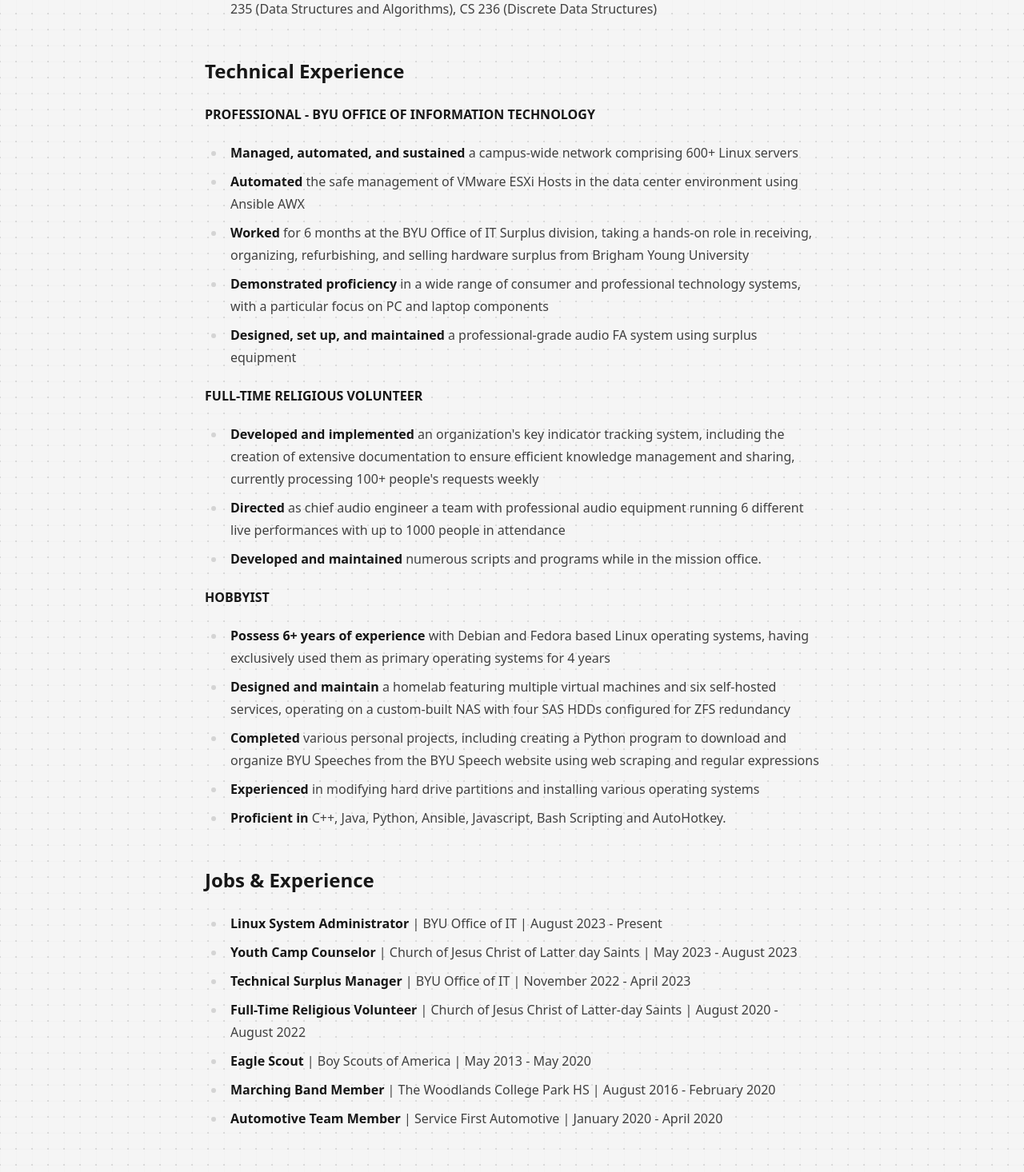
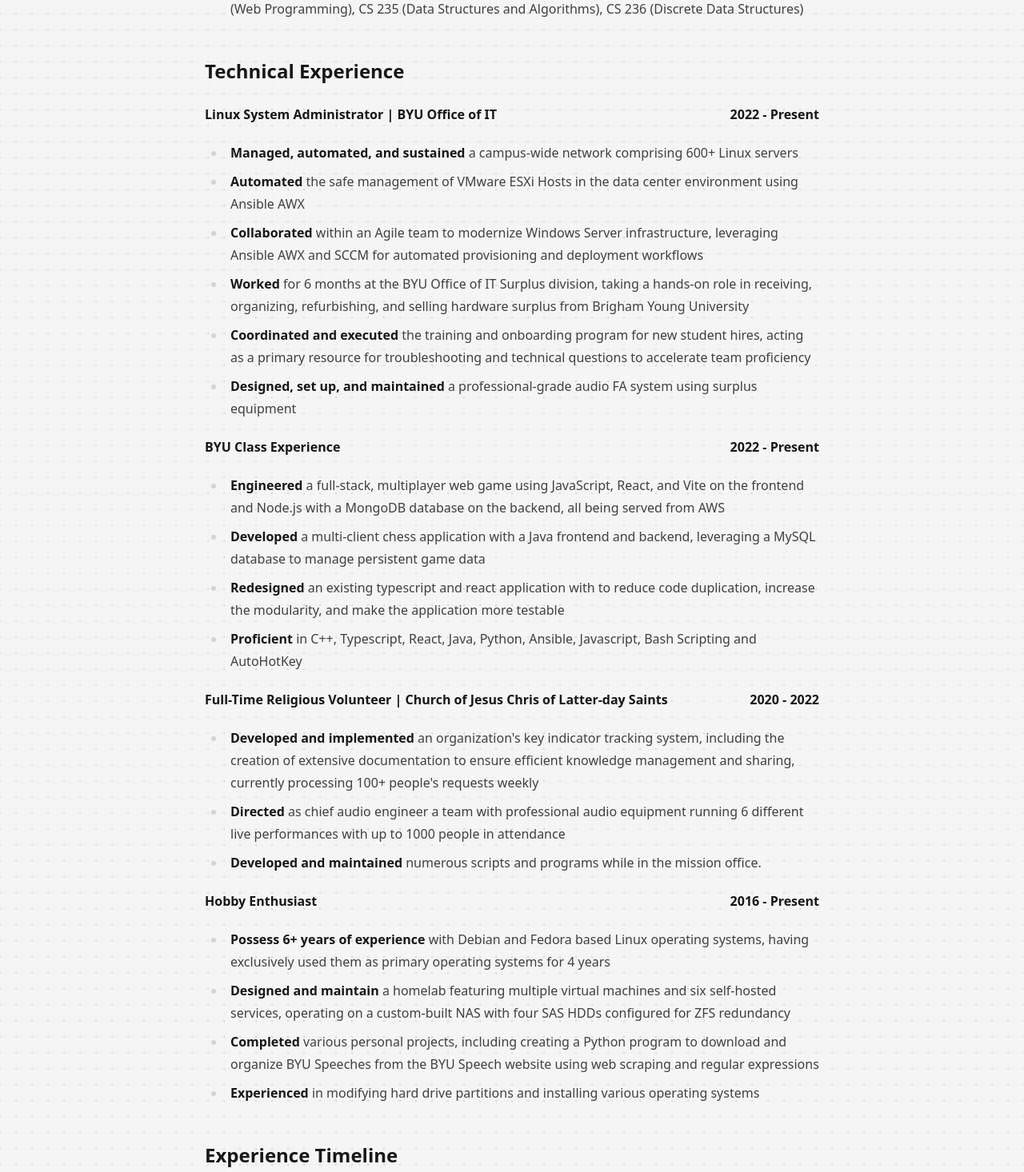
Before and after one commit to tychart/homepage, a React (Vite) app: page /resume in a window 1280 px wide. Shown: the part 423-1889 px from the top of the page at 80% size. Built offline with nearby package versions, Linux system fonts and the light colour scheme; some icons are missing.

Commit message:
Fixed and updated resume

```diff
--- a/package.json
+++ b/package.json
@@ -14,6 +14,7 @@
     "react-dom": "^19.0.0",
     "react-markdown": "^10.1.0",
     "react-syntax-highlighter": "^15.6.1",
+    "rehype-raw": "^7.0.0",
     "remark-gfm": "^4.0.1"
   },
   "devDependencies": {
--- a/src/assets/resume.md
+++ b/src/assets/resume.md
@@ -1,49 +1,69 @@
 # Tyler Chartrand
 
-[Tyler@TheChartrands.com](mailto:Tyler@TheChartrands.com) | (346) 549-9154 | [www.linkedin.com/in/tyler-chartrand-17a778175](www.linkedin.com/in/tyler-chartrand-17a778175)
+[Tyler@TheChartrands.com](mailto:Tyler@TheChartrands.com) | [www.linkedin.com/in/tyler-chartrand-17a778175](www.linkedin.com/in/tyler-chartrand-17a778175)
 
 ## Education
 
-**BACHELOR OF COMPUTER SCIENCE | APRIL 2026 | BRIGHAM YOUNG UNIVERSITY**
-* Major: Computer Science GPA: 3.7
-* Related Coursework: CS 240 (Advanced Software Construction), CS 260 (Web Programming), CS 235 (Data Structures and Algorithms), CS 236 (Discrete Data Structures)
+**BACHELOR OF COMPUTER SCIENCE | DECEMBER 2026 | BRIGHAM YOUNG UNIVERSITY**
+
+- Major: Computer Science GPA: 3.7
+- Related Coursework: CS 340 (Software Design), CS 240 (Advanced Software Construction), CS 260 (Web Programming), CS 235 (Data Structures and Algorithms), CS 236 (Discrete Data Structures)
 
 ## Technical Experience
 
-**PROFESSIONAL - BYU OFFICE OF INFORMATION TECHNOLOGY**
+<div style="display: flex; justify-content: space-between; align-items: center;">
+  <strong>Linux System Administrator | BYU Office of IT</strong>
+  <strong>2022 - Present</strong>
+</div>
 
-* **Managed, automated, and sustained** a campus-wide network comprising 600+ Linux servers
-* **Automated** the safe management of VMware ESXi Hosts in the data center environment using Ansible AWX
-* **Worked** for 6 months at the BYU Office of IT Surplus division, taking a hands-on role in receiving, organizing, refurbishing, and selling hardware surplus from Brigham Young University
-* **Demonstrated proficiency** in a wide range of consumer and professional technology systems, with a particular focus on PC and laptop components
-* **Designed, set up, and maintained** a professional-grade audio FA system using surplus equipment
+- **Managed, automated, and sustained** a campus-wide network comprising 600+ Linux servers
+- **Automated** the safe management of VMware ESXi Hosts in the data center environment using Ansible AWX
+- **Collaborated** within an Agile team to modernize Windows Server infrastructure, leveraging Ansible AWX and SCCM for automated provisioning and deployment workflows
+- **Worked** for 6 months at the BYU Office of IT Surplus division, taking a hands-on role in receiving, organizing, refurbishing, and selling hardware surplus from Brigham Young University
+- **Coordinated and executed** the training and onboarding program for new student hires, acting as a primary resource for troubleshooting and technical questions to accelerate team proficiency
+- **Designed, set up, and maintained** a professional-grade audio FA system using surplus equipment
 
-**FULL-TIME RELIGIOUS VOLUNTEER**
+<div style="display: flex; justify-content: space-between; align-items: center;">
+  <strong>BYU Class Experience</strong>
+  <strong>2022 - Present</strong>
+</div>
 
-* **Developed and implemented** an organization's key indicator tracking system, including the creation of extensive documentation to ensure efficient knowledge management and sharing, currently processing 100+ people's requests weekly
-* **Directed** as chief audio engineer a team with professional audio equipment running 6 different live performances with up to 1000 people in attendance
-* **Developed and maintained** numerous scripts and programs while in the mission office.
+- **Engineered** a full-stack, multiplayer web game using JavaScript, React, and Vite on the frontend and Node.js with a MongoDB database on the backend, all being served from AWS
+- **Developed** a multi-client chess application with a Java frontend and backend, leveraging a MySQL database to manage persistent game data
+- **Redesigned** an existing typescript and react application with to reduce code duplication, increase the modularity, and make the application more testable
+- **Proficient** in C++, Typescript, React, Java, Python, Ansible, Javascript, Bash Scripting and AutoHotKey
 
-**HOBBYIST**
+<div style="display: flex; justify-content: space-between; align-items: center;">
+  <strong>Full-Time Religious Volunteer | Church of Jesus Chris of Latter-day Saints</strong>
+  <strong>2020 - 2022</strong>
+</div>
 
-* **Possess 6+ years of experience** with Debian and Fedora based Linux operating systems, having exclusively used them as primary operating systems for 4 years
-* **Designed and maintain** a homelab featuring multiple virtual machines and six self-hosted services, operating on a custom-built NAS with four SAS HDDs configured for ZFS redundancy
-* **Completed** various personal projects, including creating a Python program to download and organize BYU Speeches from the BYU Speech website using web scraping and regular expressions
-* **Experienced** in modifying hard drive partitions and installing various operating systems
-* **Proficient in** C++, Java, Python, Ansible, Javascript, Bash Scripting and AutoHotkey.
+- **Developed and implemented** an organization's key indicator tracking system, including the creation of extensive documentation to ensure efficient knowledge management and sharing, currently processing 100+ people's requests weekly
+- **Directed** as chief audio engineer a team with professional audio equipment running 6 different live performances with up to 1000 people in attendance
+- **Developed and maintained** numerous scripts and programs while in the mission office.
 
-## Jobs & Experience
+<div style="display: flex; justify-content: space-between; align-items: center;">
+  <strong>Hobby Enthusiast</strong>
+  <strong>2016 - Present</strong>
+</div>
 
-* **Linux System Administrator** | BYU Office of IT | August 2023 - Present
-* **Youth Camp Counselor** | Church of Jesus Christ of Latter day Saints | May 2023 - August 2023
-* **Technical Surplus Manager** | BYU Office of IT | November 2022 - April 2023
-* **Full-Time Religious Volunteer** | Church of Jesus Christ of Latter-day Saints | August 2020 - August 2022
-* **Eagle Scout** | Boy Scouts of America | May 2013 - May 2020
-* **Marching Band Member** | The Woodlands College Park HS | August 2016 - February 2020
-* **Automotive Team Member** | Service First Automotive | January 2020 - April 2020
+- **Possess 6+ years of experience** with Debian and Fedora based Linux operating systems, having exclusively used them as primary operating systems for 4 years
+- **Designed and maintain** a homelab featuring multiple virtual machines and six self-hosted services, operating on a custom-built NAS with four SAS HDDs configured for ZFS redundancy
+- **Completed** various personal projects, including creating a Python program to download and organize BYU Speeches from the BYU Speech website using web scraping and regular expressions
+- **Experienced** in modifying hard drive partitions and installing various operating systems
+
+## Experience Timeline
+
+- **Linux System Administrator** | BYU Office of IT | August 2023 - Present
+- **Youth Camp Counselor** | Church of Jesus Christ of Latter day Saints | May 2023 - August 2023
+- **Technical Surplus Manager** | BYU Office of IT | November 2022 - April 2023
+- **Full-Time Religious Volunteer** | Church of Jesus Christ of Latter-day Saints | August 2020 - August 2022
+- **Eagle Scout** | Boy Scouts of America | May 2013 - May 2020
+- **Automotive Team Member** | Service First Automotive | January 2020 - April 2020
+- **Marching Band Member** | The Woodlands College Park HS | August 2016 - February 2020
 
 ## Skills & Interests
 
-* Woodworking, machining, blacksmithing, audio engineering
-* Successfully installed gasoline engines onto bicycles
-* Proficient in speaking Chinese
+- Woodworking, machining, blacksmithing, audio engineering
+- Successfully installed gasoline engines onto bicycles
+- Proficient in speaking Chinese
--- a/src/pages/resume/resume.tsx
+++ b/src/pages/resume/resume.tsx
@@ -2,6 +2,7 @@
 import Markdown from "react-markdown";
 import remarkGfm from "remark-gfm";
 import resumeContent from "/src/assets/resume.md?raw"; // Load the raw text of the Markdown file
+import rehypeRaw from "rehype-raw";
 
 const resumeContentAlt = `# Hi, *Pluto*
 ### This is a test!
@@ -13,10 +14,8 @@
 export function Resume() {
   return (
     <section className="flex py-16">
-      {/* <section className="px-4 py-8"> */}
       <div className="prose prose-neutral dark:prose-invert mx-auto mt-10 max-w-3xl">
-        {/* <div> */}
-        <Markdown remarkPlugins={[remarkGfm]}>
+        <Markdown remarkPlugins={[remarkGfm]} rehypePlugins={[rehypeRaw]}>
           {resumeContent}
           {/* {resumeContentAlt} */}
         </Markdown>
```
Also changed, not shown: 1 other file (tests, documents, lock files or other folders).
